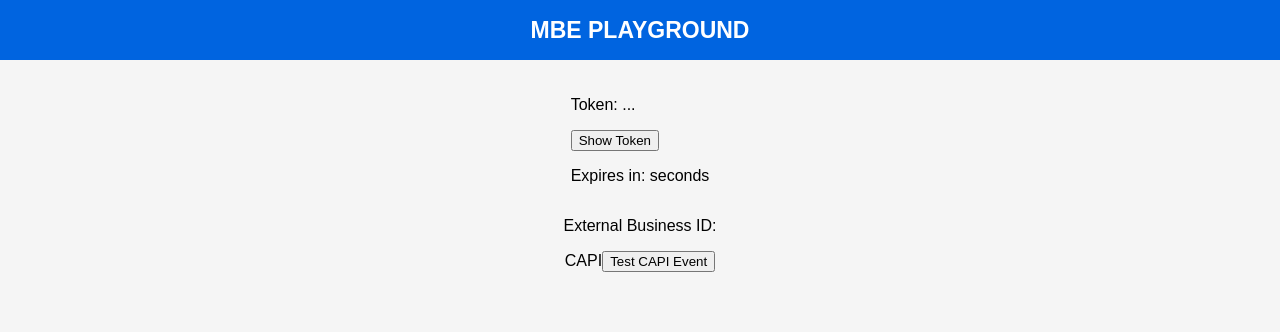
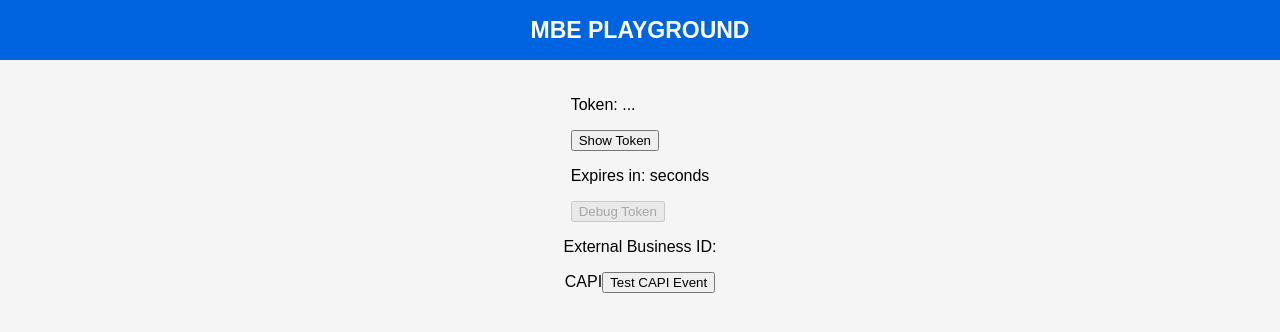
Before and after one commit to rahulmaddineni/mbe-playground, a React (Create React App) app: page /manage in a window 1280 px wide. Shown: the top 332 px of the page. Built offline with nearby package versions, Linux system fonts and the light colour scheme.

Commit message:
Add Debug Token support

```diff
--- a/src/components/MBEManageRedirect.tsx
+++ b/src/components/MBEManageRedirect.tsx
@@ -47,6 +47,12 @@ const MBEManageRedirect: React.FC = () => {
     if (data.test_event_code) {
       setTestCAPIEventCode(data.test_event_code);
     }
+  };
+
+  const handleDebugToken = () => {
+    const DEBUG_BASE_URL =
+      "https://developers.facebook.com/tools/debug/accesstoken/";
+    window.open(`${DEBUG_BASE_URL}?access_token=${token}`, "_blank");
   };
 
   useEffect(() => {
@@ -104,6 +110,9 @@ const MBEManageRedirect: React.FC = () => {
           {isTokenExpanded ? "Hide" : "Show"} Token
         </button>
         <p>Expires in: {expiresIn} seconds</p>
+        <button disabled={!token} onClick={handleDebugToken}>
+          Debug Token
+        </button>
         {grantedScopes.map((scope) => (
           <p key={scope}>{scope}</p>
         ))}
@@ -115,7 +124,9 @@ const MBEManageRedirect: React.FC = () => {
         <button onClick={() => sendTestCAPIEvent(installInfo.pixel_id, token)}>
           Test CAPI Event
         </button>
-        {testCAPIEventCode && <div>CAPI Event with test event code {testCAPIEventCode} sent</div>}
+        {testCAPIEventCode && (
+          <div>CAPI Event with test event code {testCAPIEventCode} sent</div>
+        )}
       </div>
     </div>
   );
```
